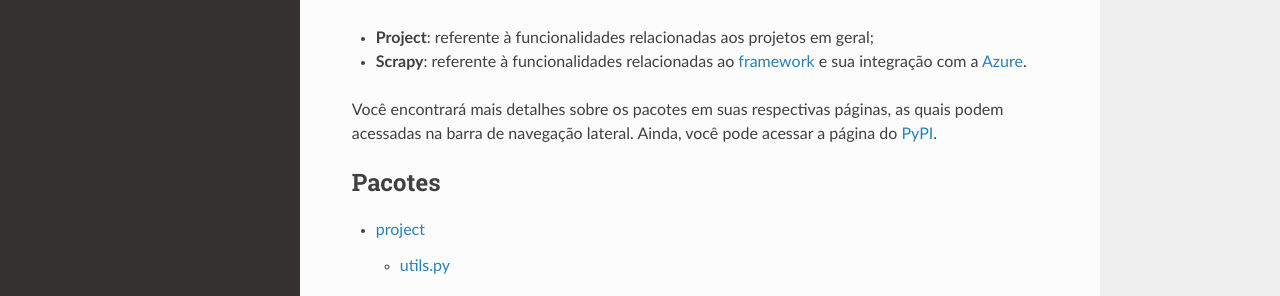
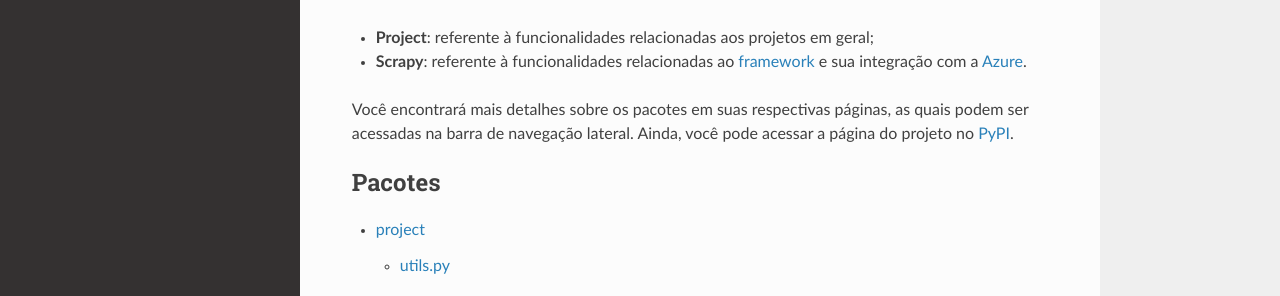
Before and after one commit to jkitajima/themispy, a Sphinx documentation site: the page built from docs/source/index.rst, in a window 1280 px wide and 1361 px high. Shown: the part 230-526 px from the top of the window. Built offline with Sphinx 7.4.7 and the Read the Docs theme 2.0.0, drawn with Linux system fonts in a browser that asks for light colours.

Commit message:
doc update

```diff
--- a/docs/source/index.rst
+++ b/docs/source/index.rst
@@ -9,8 +9,8 @@ Sua estrutura é muito simples, sendo divida em duas pacotes:
 * **Project**: referente à funcionalidades relacionadas aos projetos em geral;
 * **Scrapy**: referente à funcionalidades relacionadas ao `framework`_ e sua integração com a `Azure`_.
 
-Você encontrará mais detalhes sobre os pacotes em suas respectivas páginas, as quais podem acessadas
-na barra de navegação lateral. Ainda, você pode acessar a página do `PyPI`_.
+Você encontrará mais detalhes sobre os pacotes em suas respectivas páginas, as quais podem ser acessadas
+na barra de navegação lateral. Ainda, você pode acessar a página do projeto no `PyPI`_.
 
 .. Links
 .. _framework: https://scrapy.org/
```
Also changed, not shown: docs/source/scrapy.rst (+9 -3 lines).
